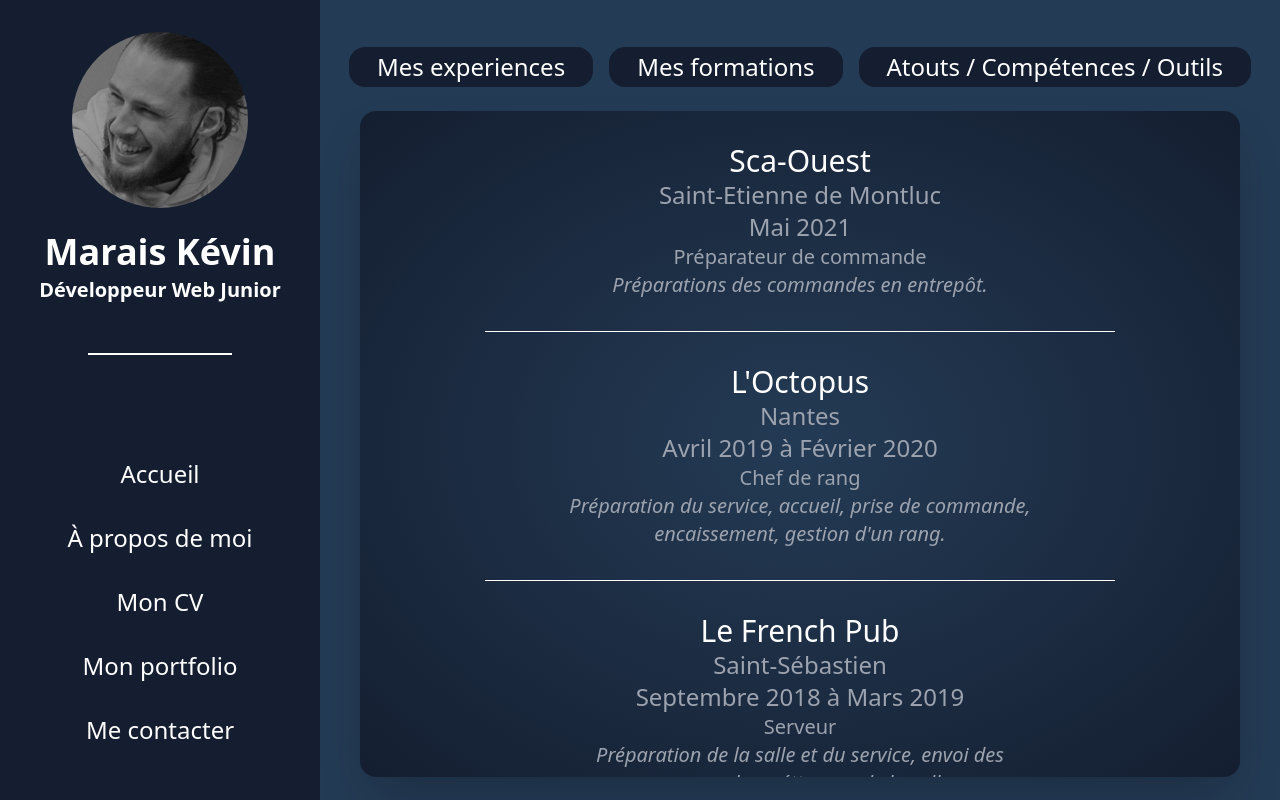
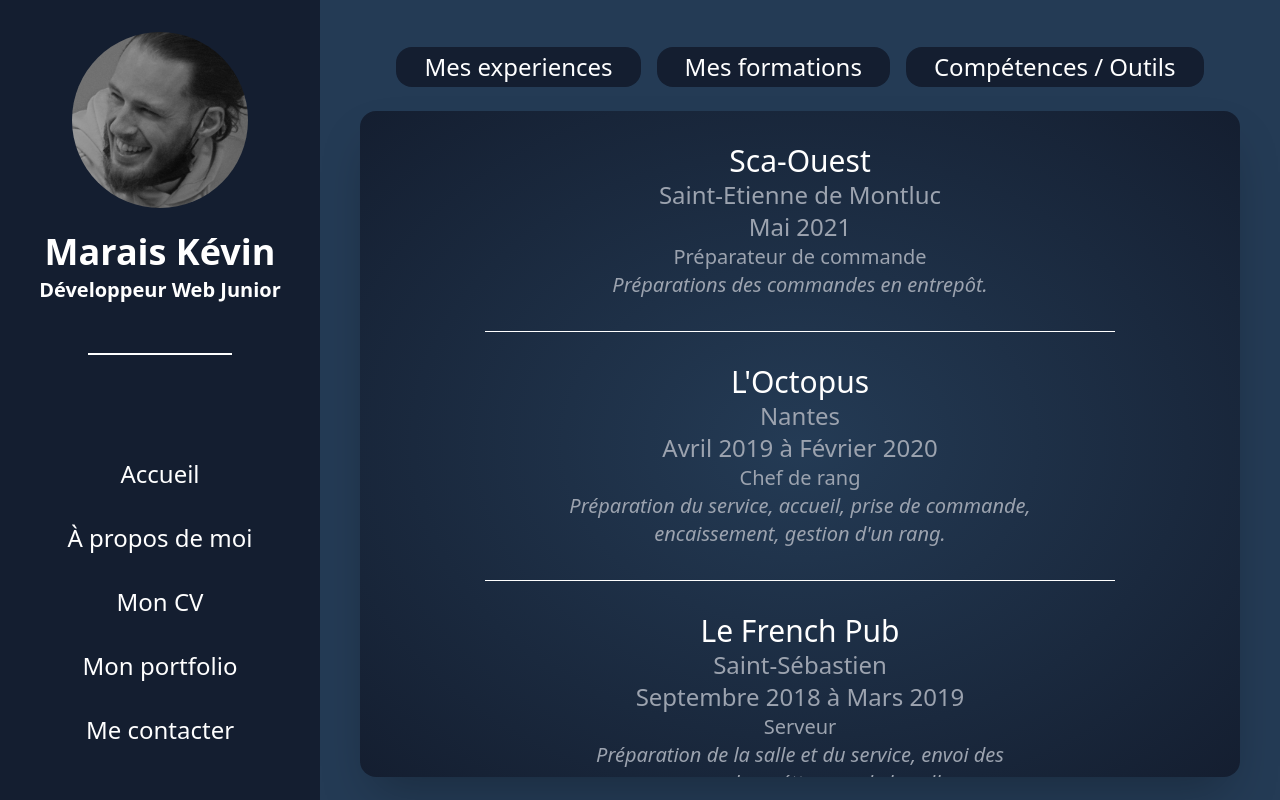
Before and after one commit to KvnMrs/Portfolio-ReactJs, a React (Create React App) app: page /cv in a window 1280 px wide. Built offline with nearby package versions, Linux system fonts and the light colour scheme.

Commit message:
refactor : correction bouton page CV

```diff
--- a/src/pages/Cv.jsx
+++ b/src/pages/Cv.jsx
@@ -30,7 +30,7 @@ const Cv = () => {
         <div className="mt-2">
           <Button onClick={showExperiences}>Mes experiences</Button>
           <Button onClick={showFormations}>Mes formations</Button>
-          <Button onClick={showSkills}>Atouts / Compétences / Outils</Button>
+          <Button onClick={showSkills}>Compétences / Outils</Button>
         </div>
         {activeExperiences ? <Experiences /> : ""}
         {activeFormations ? <Formations /> : ""}
```
